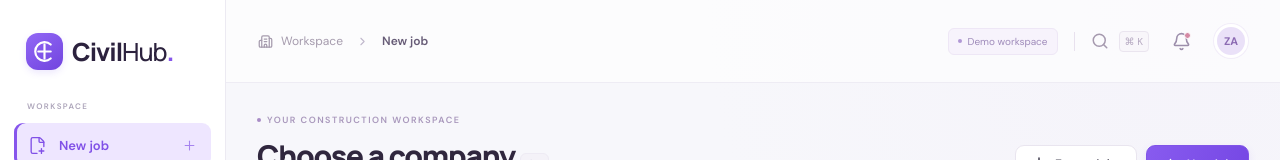
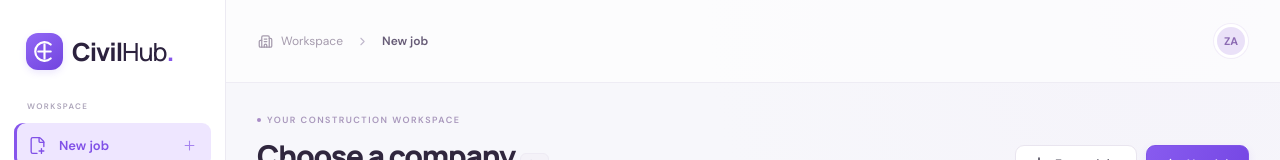
Before and after one commit to zacky791/CivilHub, a React (Vite) app in the folder client/: page / in a window 1280 px wide. Shown: the top 160 px of the page. Built offline with nearby package versions, Linux system fonts and the light colour scheme.

Commit message:
Update Site source

```diff
--- a/client/src/App.tsx
+++ b/client/src/App.tsx
@@ -317,64 +317,6 @@ export default function App() {
               <span className="breadcrumb-current">{title}</span>
             </div>
             <div className="topbar-right">
-              <span className="demo-badge">
-                <span />
-                Demo workspace
-              </span>
-              <span className="topbar-divider" />
-              <button
-                className="global-search"
-                onClick={() => setSearch(true)}
-                aria-label="Search workspace"
-              >
-                <Search size={18} />
-                <kbd>⌘ K</kbd>
-              </button>
-              <div className="notification-container">
-                <IconButton
-                  label="Notifications"
-                  className={`notification-button ${!seen ? "has-notifications" : ""}`}
-                  onClick={() => {
-                    setNotifications(!notifications);
-                    setSeen(true);
-                    sessionStorage.setItem("civilhub:seen", "yes");
-                  }}
-                >
-                  <Bell size={19} />
-                </IconButton>
-                {notifications && (
-                  <div className="notification-popover">
-                    <div className="section-heading">
-                      <h3>Workspace activity</h3>
-                      <span className="count">{w.activities.length}</span>
-                    </div>
-                    {w.activities.length ? (
-                      w.activities.slice(0, 5).map((a) => (
-                        <div className="activity-row" key={a.id}>
-                          <span className={`activity-icon ${a.kind}`}>
-                            {a.kind === "job" ? (
-                              <BriefcaseBusiness size={15} />
-                            ) : a.kind === "expense" ? (
-                              <ReceiptText size={15} />
-                            ) : (
-                              <Wallet size={15} />
-                            )}
-                          </span>
-                          <div>
-                            <strong>{a.title}</strong>
-                            <p>{a.detail}</p>
-                            <small>{dateLabel(a.createdAt)}</small>
-                          </div>
-                        </div>
-                      ))
-                    ) : (
-                      <p className="muted">
-                        Your recent activity appears here.
-                      </p>
-                    )}
-                  </div>
-                )}
-              </div>
               <button
                 className="top-avatar avatar"
                 onClick={() => setSettings(true)}
```
